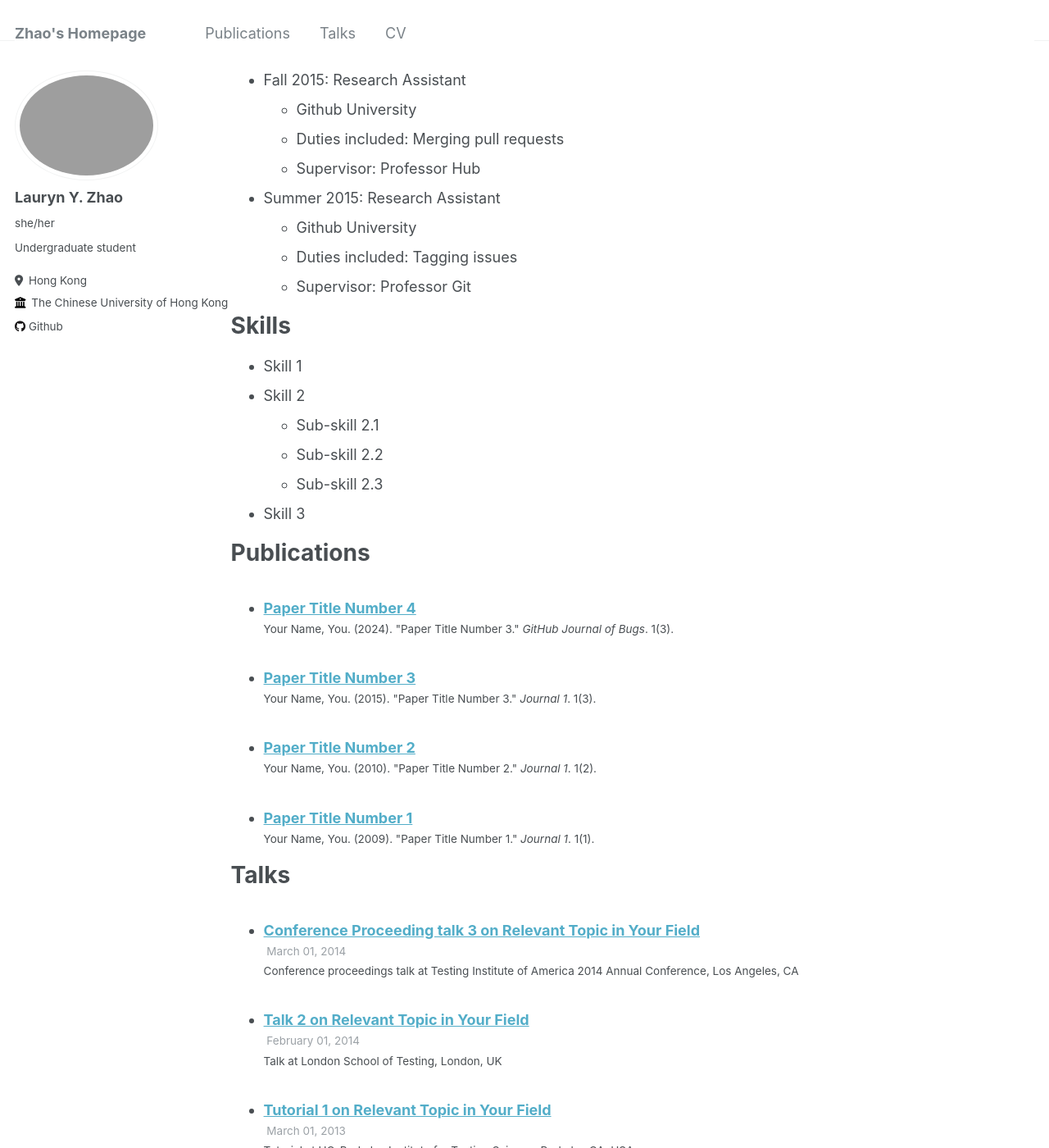
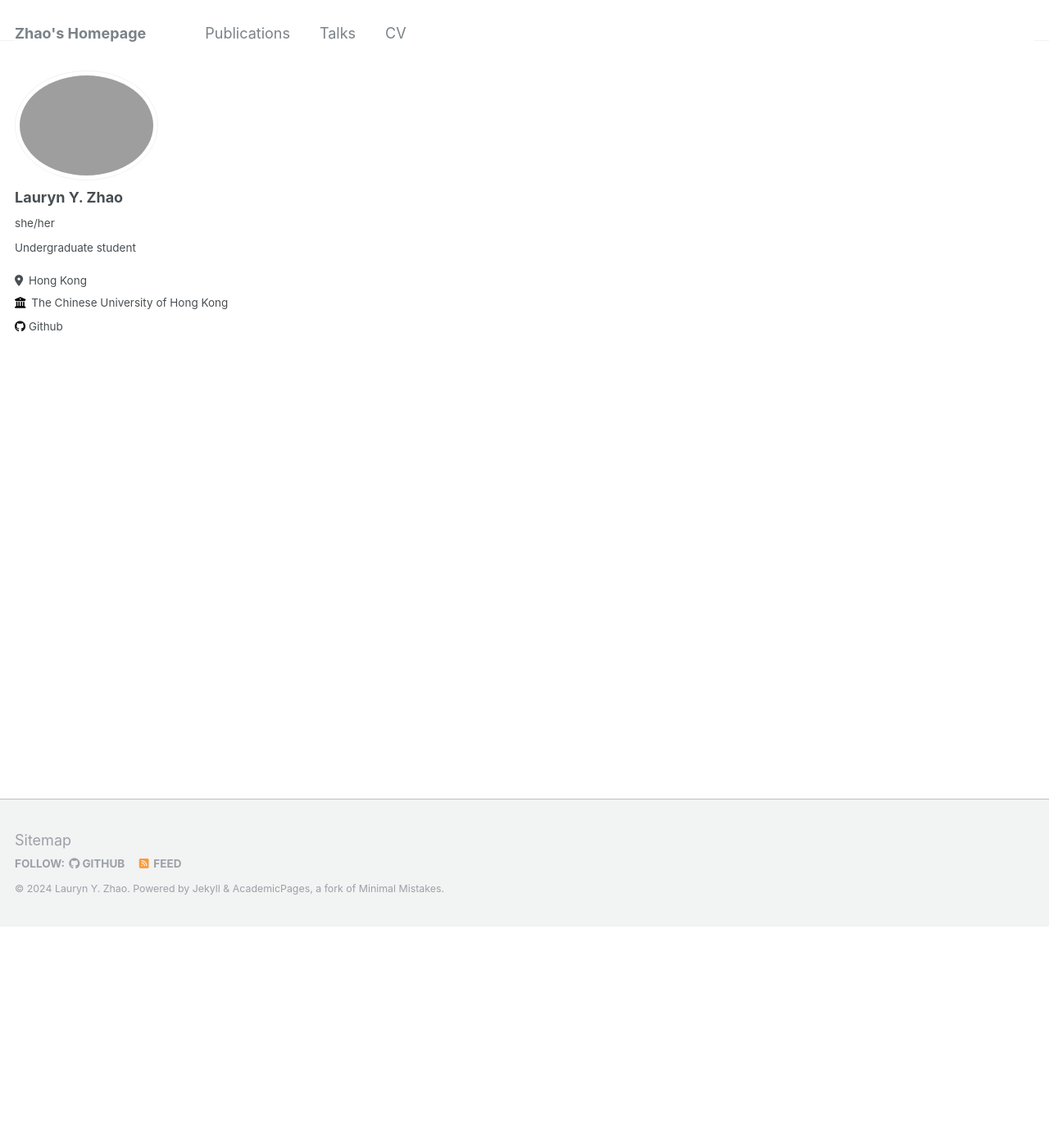
Before and after one commit to laurynyzhao/laurynyzhao.github.io, a Jekyll site: the page built from _pages/cv.md, in a window 1280 px wide and 1400 px high, scrolled down 270 px. Shown: the whole window at 82% size. Built offline with Jekyll 4.4.1, drawn with Linux system fonts in a browser that asks for light colours; some of the changed text lies outside the part shown.

Commit message:
Update cv.md

```diff
--- a/_pages/cv.md
+++ b/_pages/cv.md
@@ -13,12 +13,12 @@ Education
 ======
 * B.S. in Physics, The Chinese University of Hong Kong, 2024
 
-Work experience
+<!--- Work experience
 ======
-%* Spring 2024: Academic Pages Collaborator
-%  * Github University
-%  * Duties includes: Updates and improvements to template
-%  * Supervisor: The Users
+ * Spring 2024: Academic Pages Collaborator
+  * Github University
+  * Duties includes: Updates and improvements to template
+  * Supervisor: The Users
 
 * Fall 2015: Research Assistant
   * Github University
@@ -59,4 +59,4 @@ Teaching
 
 Service and leadership
 ======
-* N/A
+* N/A -->
```
